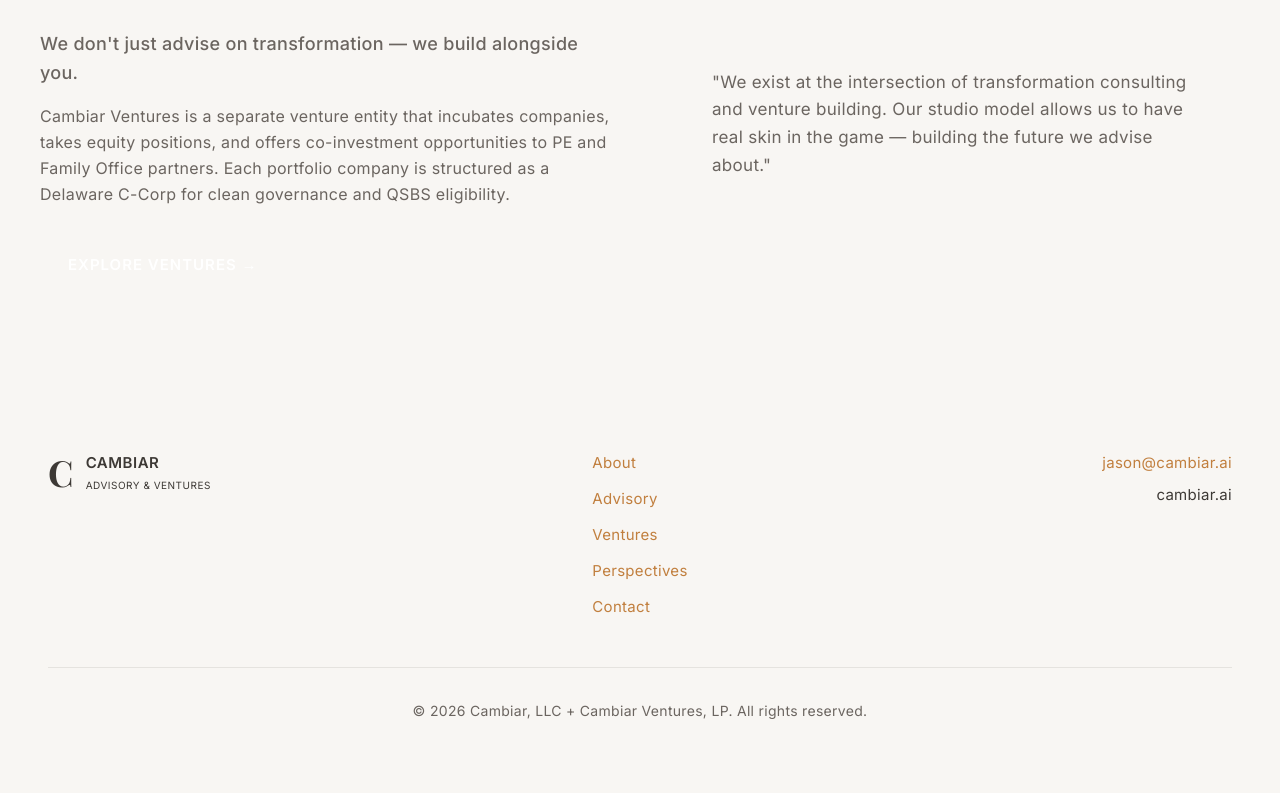
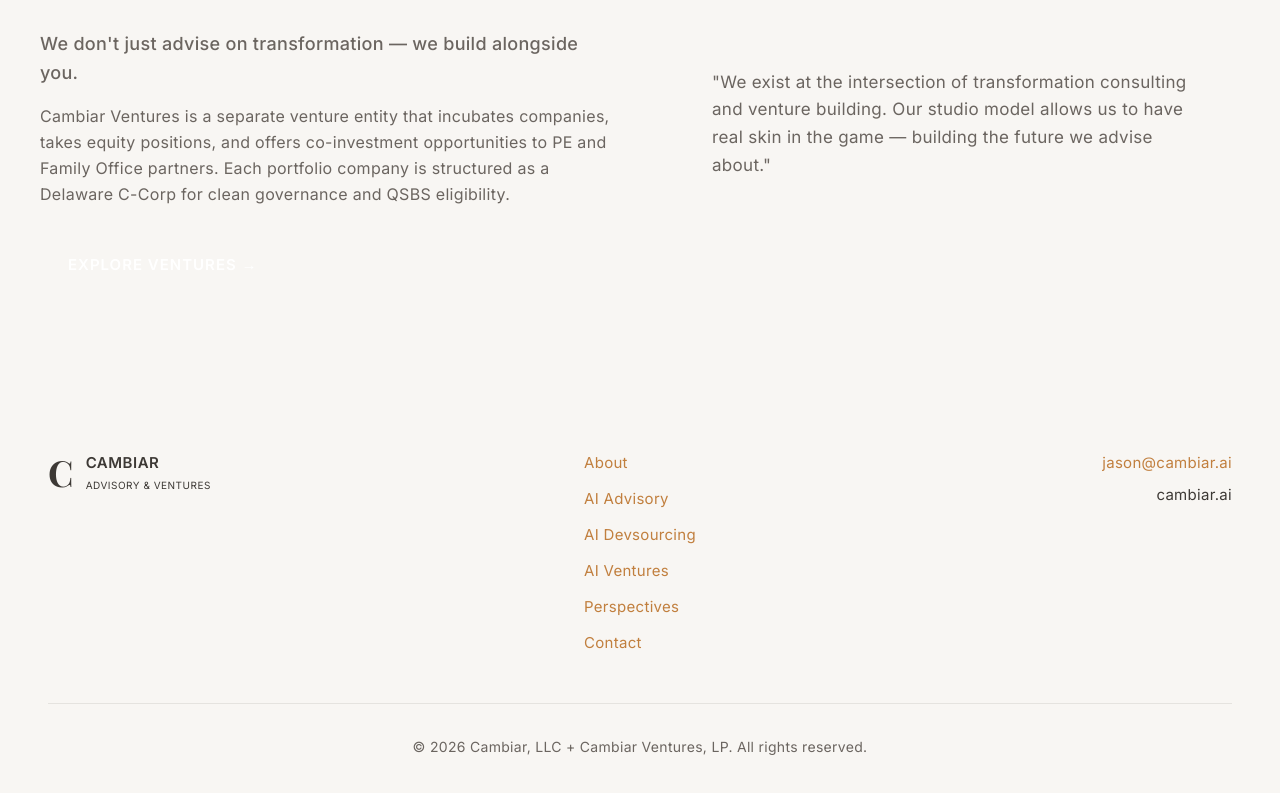
Before and after one commit to visionik/corp-website, a React (Vite) app: page / in a window 1280 px wide. Shown: the part 3897-4690 px from the top of the page. Built offline with nearby package versions, Linux system fonts and the light colour scheme; a web font is replaced by a local one.

Commit message:
feat(footer): update links to match navigation menu

```diff
--- a/src/app/components/Footer.tsx
+++ b/src/app/components/Footer.tsx
@@ -28,7 +28,7 @@
           {/* Navigation Links */}
           <div className="flex justify-center">
             <div className="flex flex-col gap-3">
-              <Link
+            <Link
                 to="/about"
                 className="font-['Inter'] text-[15px] text-muted-gold hover:text-warm-cream transition-colors"
               >
@@ -38,13 +38,19 @@
                 to="/advisory"
                 className="font-['Inter'] text-[15px] text-muted-gold hover:text-warm-cream transition-colors"
               >
-                Advisory
+                AI Advisory
+              </Link>
+              <Link
+                to="/AI-developer-outsourcing"
+                className="font-['Inter'] text-[15px] text-muted-gold hover:text-warm-cream transition-colors"
+              >
+                AI Devsourcing
               </Link>
               <Link
                 to="/studio"
                 className="font-['Inter'] text-[15px] text-muted-gold hover:text-warm-cream transition-colors"
               >
-                Ventures
+                AI Ventures
               </Link>
               <Link
                 to="/perspectives"
```
